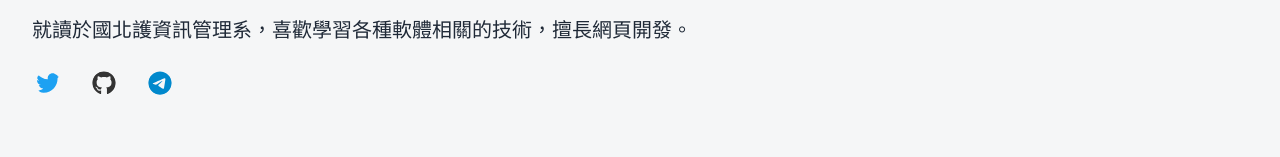
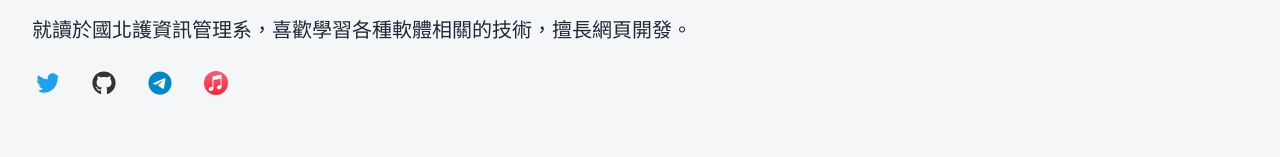
Before and after one commit to yangszwei/siweiyang.com, a SvelteKit app: page / in a window 1280 px wide. Shown: the part 233-390 px from the top of the page. Built offline with nearby package versions, Linux system fonts and the light colour scheme; a web font is replaced by a local one.

Commit message:
Add social link for Apple Music

```diff
--- a/src/routes/+page.svelte
+++ b/src/routes/+page.svelte
@@ -20,6 +20,9 @@
 		</a>
 		<a href="https://t.me/siweiyang" target="_blank" rel="noopener noreferrer">
 			<img src="{assets}/icons/telegram.svg" class="social-link" alt="Telegram" />
+		</a>
+		<a href="https://music.apple.com/profile/siweiyang" target="_blank" rel="noopener noreferrer">
+			<img src="{assets}/icons/apple-music.svg" class="social-link" alt="Apple Music" />
 		</a>
 	</div>
 </header>
```
Also changed, not shown: static/icons/apple-music.svg (added).
